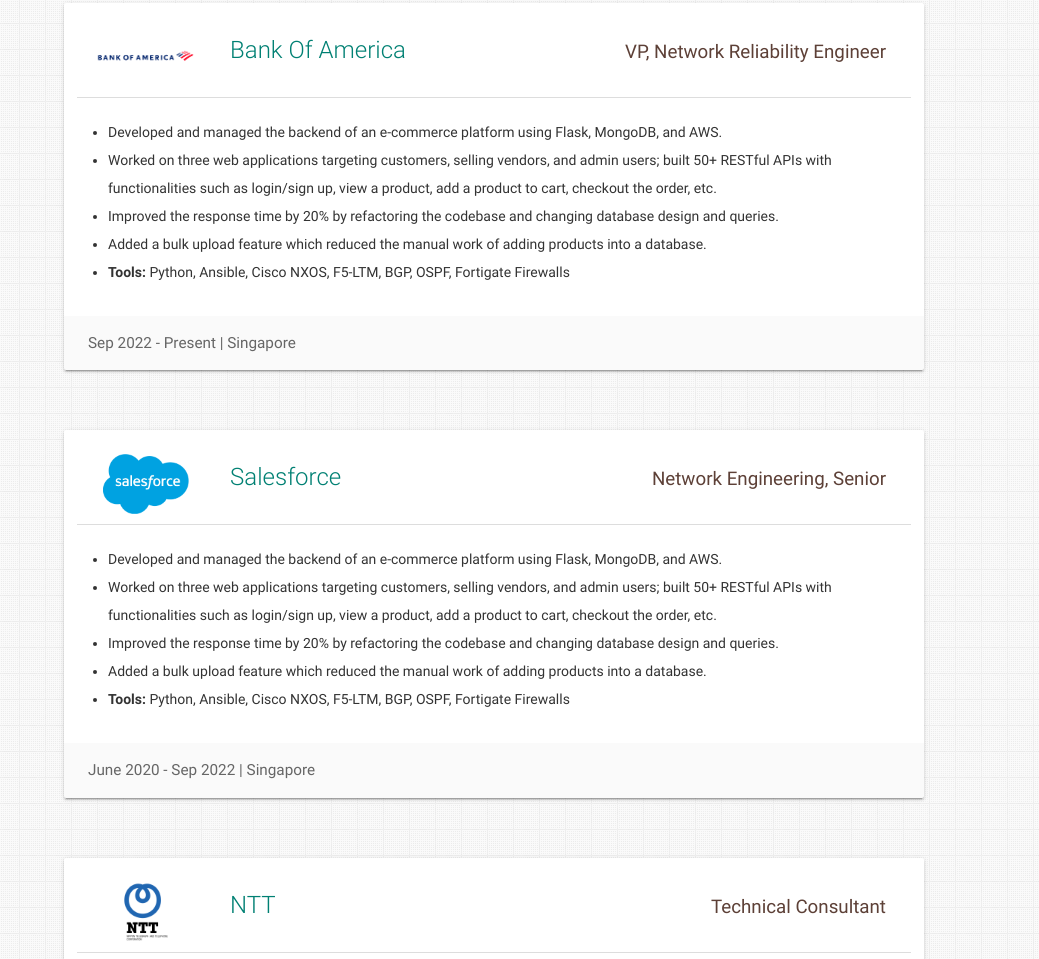
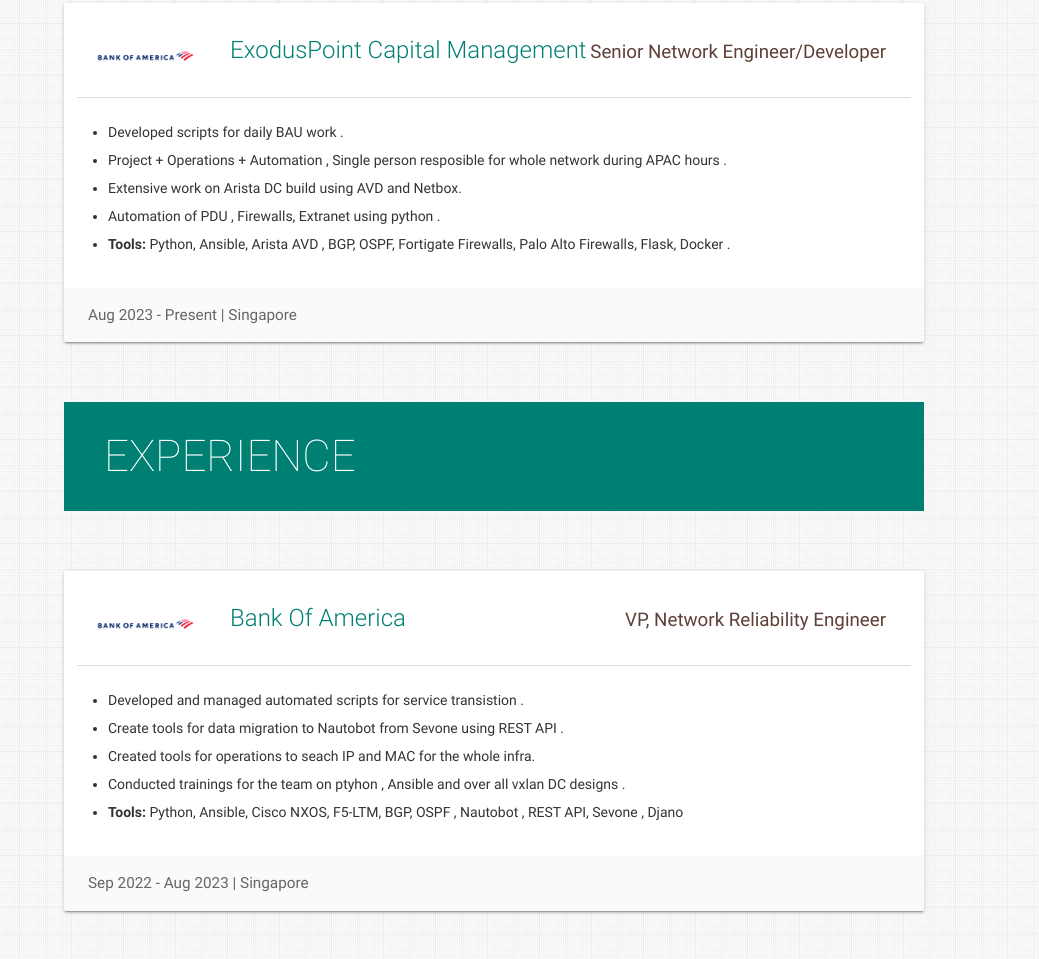
Before and after one commit to kamal3552/Kamal3552.github.io, a plain HTML site: page index.html in a window 1280 px wide. Shown: the part 1693-2652 px from the top of the page, without its empty margins (241-1280 px from the left). Drawn offline with nearby package versions, Linux system fonts and the light colour scheme.

Commit message:
added exp

```diff
--- a/index.html
+++ b/index.html
@@ -305,6 +305,48 @@
               <!-- <div class="col s12 m10"> -->
               <div class="col s12 m10">
                 <p>
+                  <span class="card-title"><a href="https://www.exoduspoint.com/" target="_blank"
+                      class="teal-text hoverline">ExodusPoint Capital Management</a></span>
+                </p>
+              </div>
+            </div>
+            <div class="role brown-text text-darken-2">Senior Network Engineer/Developer</div>
+            <ul>
+              <li>
+                Developed scripts for daily BAU work .
+              </li>
+              <li>
+                Project + Operations + Automation , Single person resposible for whole network during APAC hours .
+              </li>
+              <li>Extensive work on Arista DC build using AVD and Netbox.</li>
+              <li>Automation of PDU , Firewalls, Extranet using python .</li>
+              <li>
+                <b>Tools:</b> Python, Ansible, Arista AVD , BGP, OSPF, Fortigate Firewalls, Palo Alto Firewalls, Flask, Docker .
+              </li>
+            </ul>
+          </div>
+          <div class="card-action">
+            <span>Aug 2023 - Present | Singapore</span>
+          </div>
+        </div>
+
+    <!-- Third Section: Experience -->
+    <section id="experience" class="section scrollspy">
+      <h3 class="page-title white-text teal">Experience</h3>
+      <div class="container">
+
+
+        <!-- Latest Experience -->
+        <div class="card">
+          <div class="card-content">
+            <div class="row">
+              <div class="col s12 m2">
+                <a href="https://www.bankofamerica.com/" target="_blank"><img alt="Bank-of-America logo"
+                    src="/assets/img/job/Bank-of-America-Logo.png" class="responsive-img center-block" /></a>
+              </div>
+              <!-- <div class="col s12 m10"> -->
+              <div class="col s12 m10">
+                <p>
                   <span class="card-title"><a href="https://www.bankofamerica.com/" target="_blank"
                       class="teal-text hoverline">Bank Of America</a></span>
                 </p>
@@ -313,21 +355,20 @@
             <div class="role brown-text text-darken-2">VP, Network Reliability Engineer</div>
             <ul>
               <li>
-                Developed and managed the backend of an e-commerce platform using Flask, MongoDB, and AWS.
+                Developed and managed automated scripts for service transistion .
               </li>
               <li>
-                Worked on three web applications targeting customers, selling vendors, and admin users; built 50+ RESTful APIs with functionalities
-such as login/sign up, view a product, add a product to cart, checkout the order, etc.
+                Create tools for data migration to Nautobot from Sevone using REST API .
               </li>
-              <li>Improved the response time by 20% by refactoring the codebase and changing database design and queries.</li>
-              <li>Added a bulk upload feature which reduced the manual work of adding products into a database.</li>
+              <li>Created tools for operations to seach IP and MAC for the whole infra.</li>
+              <li>Conducted trainings for the team on ptyhon , Ansible and over all vxlan DC designs .</li>
               <li>
-                <b>Tools:</b> Python, Ansible, Cisco NXOS, F5-LTM, BGP, OSPF, Fortigate Firewalls
+                <b>Tools:</b> Python, Ansible, Cisco NXOS, F5-LTM, BGP, OSPF , Nautobot , REST API, Sevone , Djano
               </li>
             </ul>
           </div>
           <div class="card-action">
-            <span>Sep 2022 - Present | Singapore</span>
+            <span>Sep 2022 - Aug 2023 | Singapore</span>
           </div>
         </div>
 
@@ -350,14 +391,13 @@
             <div class="role brown-text text-darken-2">Network Engineering, Senior</div>
             <ul>
               <li>
-                Developed and managed the backend of an e-commerce platform using Flask, MongoDB, and AWS.
+                Developed and managed whole commerce clould device uprgade life cycle using Ansible playbooks .
               </li>
               <li>
-                Worked on three web applications targeting customers, selling vendors, and admin users; built 50+ RESTful APIs with functionalities
-such as login/sign up, view a product, add a product to cart, checkout the order, etc.
+                Worked on config uplift for whole fleet using Ansible .
               </li>
-              <li>Improved the response time by 20% by refactoring the codebase and changing database design and queries.</li>
-              <li>Added a bulk upload feature which reduced the manual work of adding products into a database.</li>
+              <li>Create scripts for daily BAU tasks.</li>
+              <li>F5 and Cisco NXOS upgrades using Ansible .</li>
               <li>
                 <b>Tools:</b> Python, Ansible, Cisco NXOS, F5-LTM, BGP, OSPF, Fortigate Firewalls
               </li>
```
